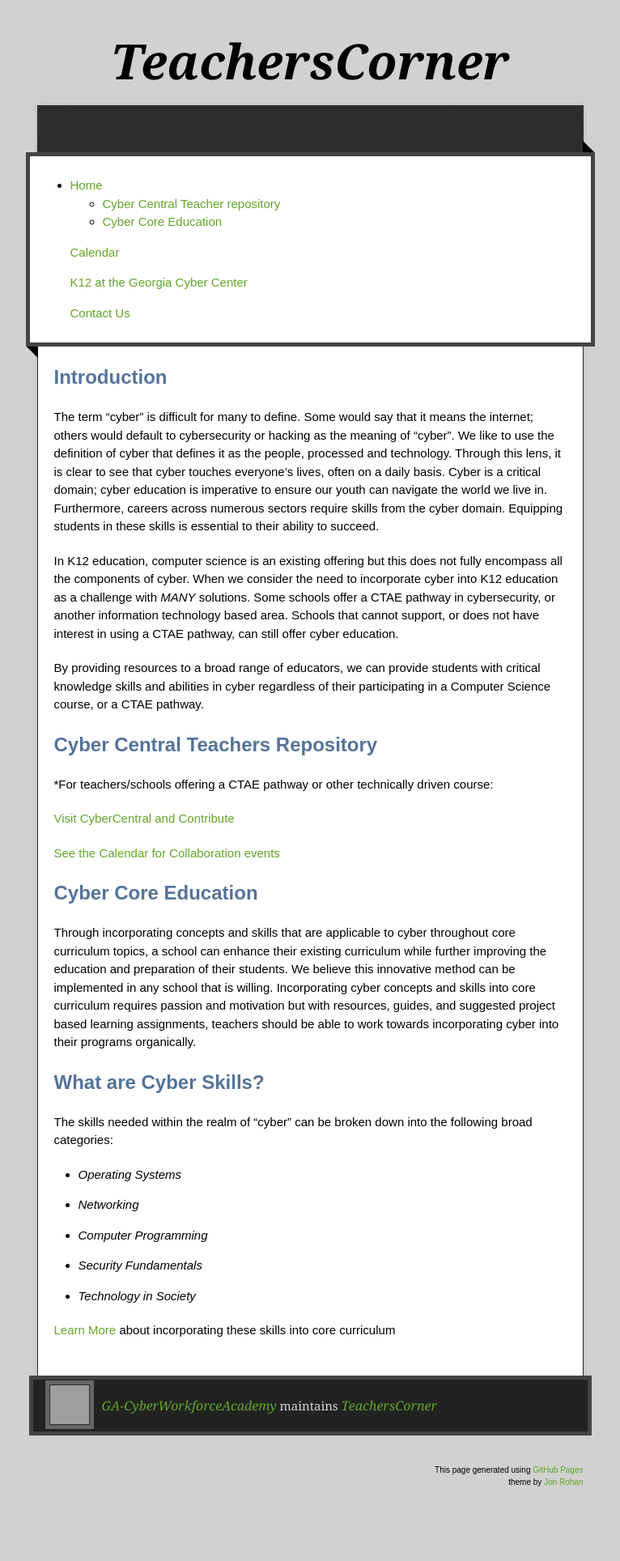
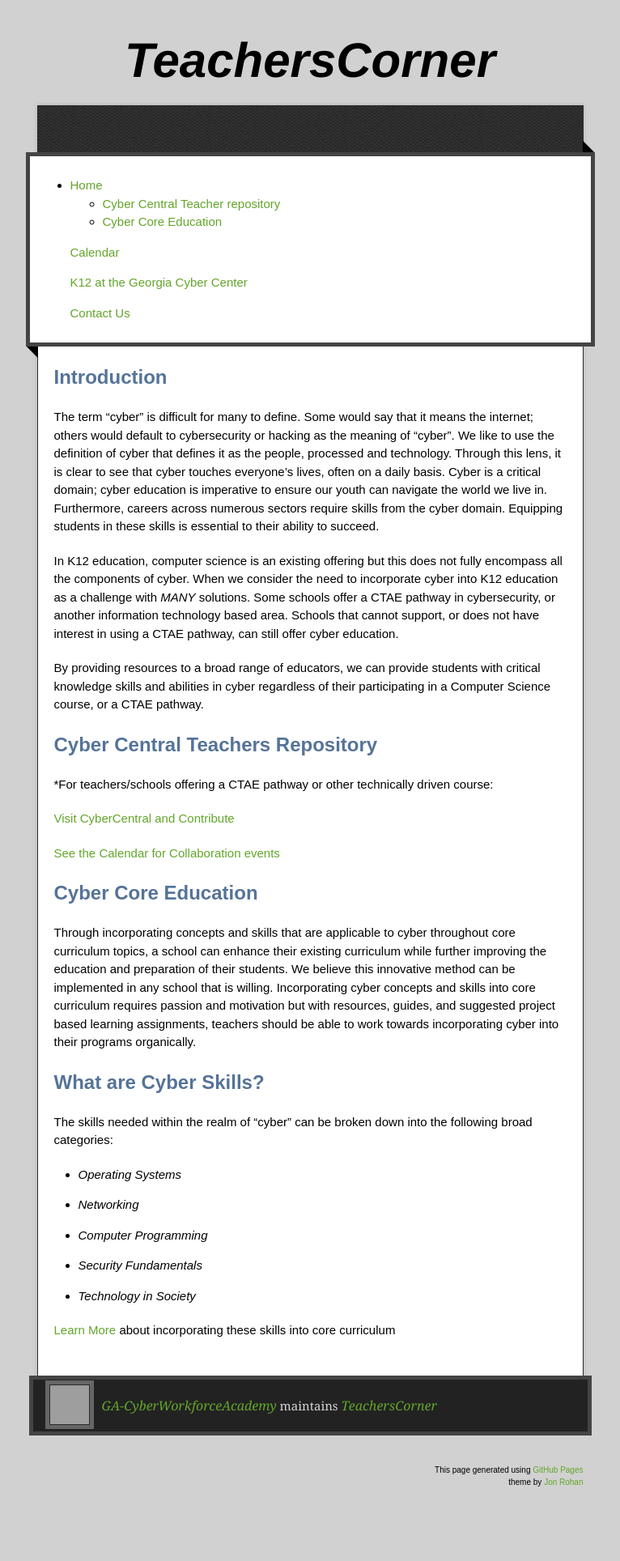
Before and after one commit to GA-CyberWorkforceAcademy/TeachersCorner, a Jekyll site: the page built from index.md, in a window 1280 px wide. Shown: the whole page at 81% size, without its empty margins (257-1023 px from the left). Built offline with Jekyll 4.4.1, drawn with Linux system fonts in a browser that asks for light colours; our own code applies the rules of GitHub Pages for plain Markdown files; the repository's description, which GitHub fills in, is left out; grey boxes are pictures that could not be loaded.

Commit message:
Update jekyll-theme-time-machine.scss

```diff
--- a/_sass/jekyll-theme-time-machine.scss
+++ b/_sass/jekyll-theme-time-machine.scss
@@ -30,7 +30,7 @@ h1.title {
   font-size: 60px;
   font-weight: bold;
   font-style: italic;
-  font-family:Georgia, serif;
+  font-family:Helvetica, sans-serif;
   text-align: center;
 }
 
@@ -41,7 +41,7 @@ h1.title {
 
 #container {
   border: 1px solid #2a2a2a;
-  background: #ddd url(../images/pattern.png);
+  background: #9a9b9d url(../images/pattern.png);
   box-shadow: 0 0 5px #b1b1b1;
 }
 
@@ -72,7 +72,7 @@ p.tagline {
 .download-bar .watch-fork iframe {
   display: block;
   float: left;
-  border-right: 1px solid #ddd;
+  border-right: 1px solid #9a9b9d;
   padding-right: 5px;
 }
 .download-bar .watch-fork iframe.last {
```
